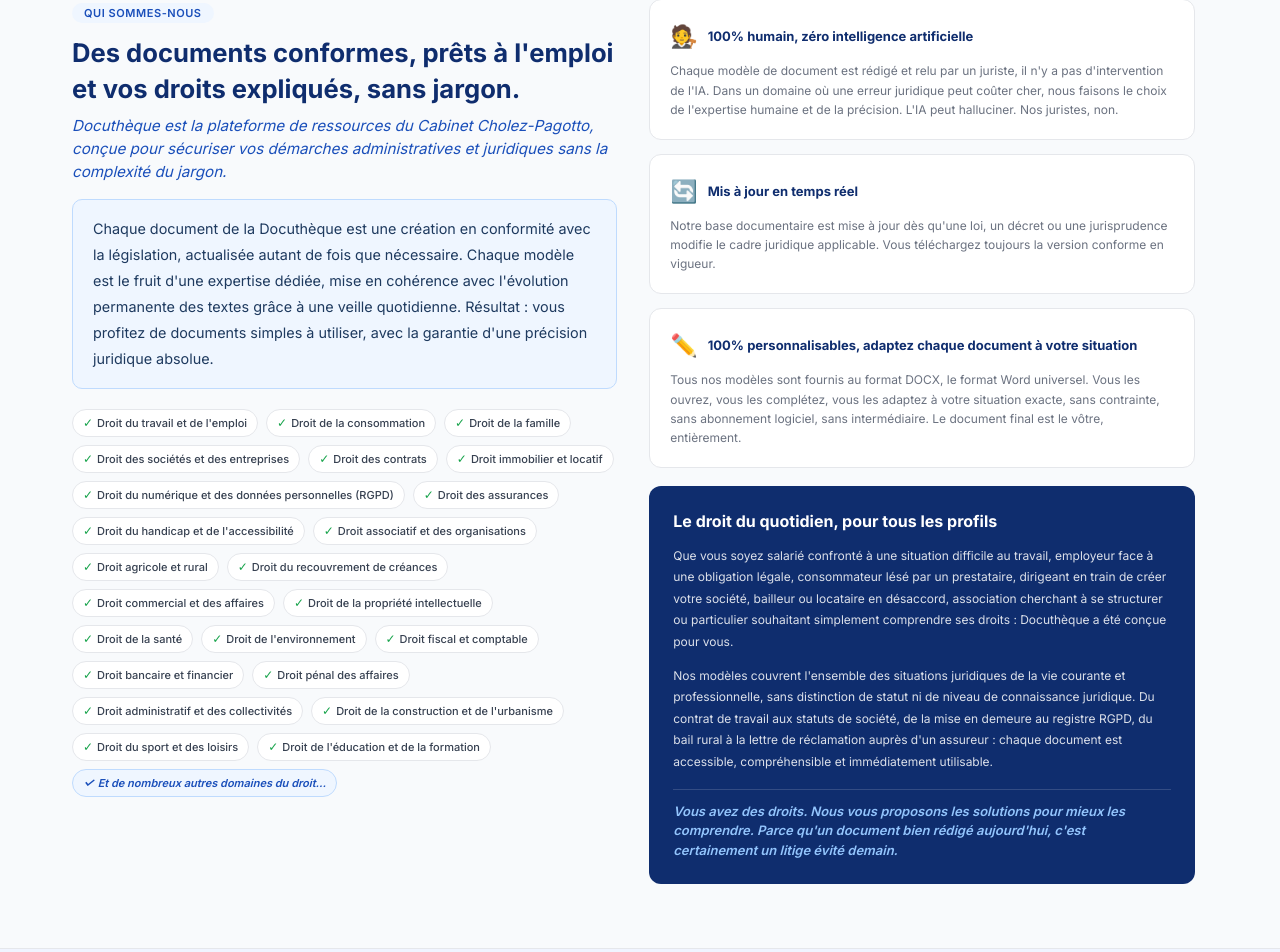
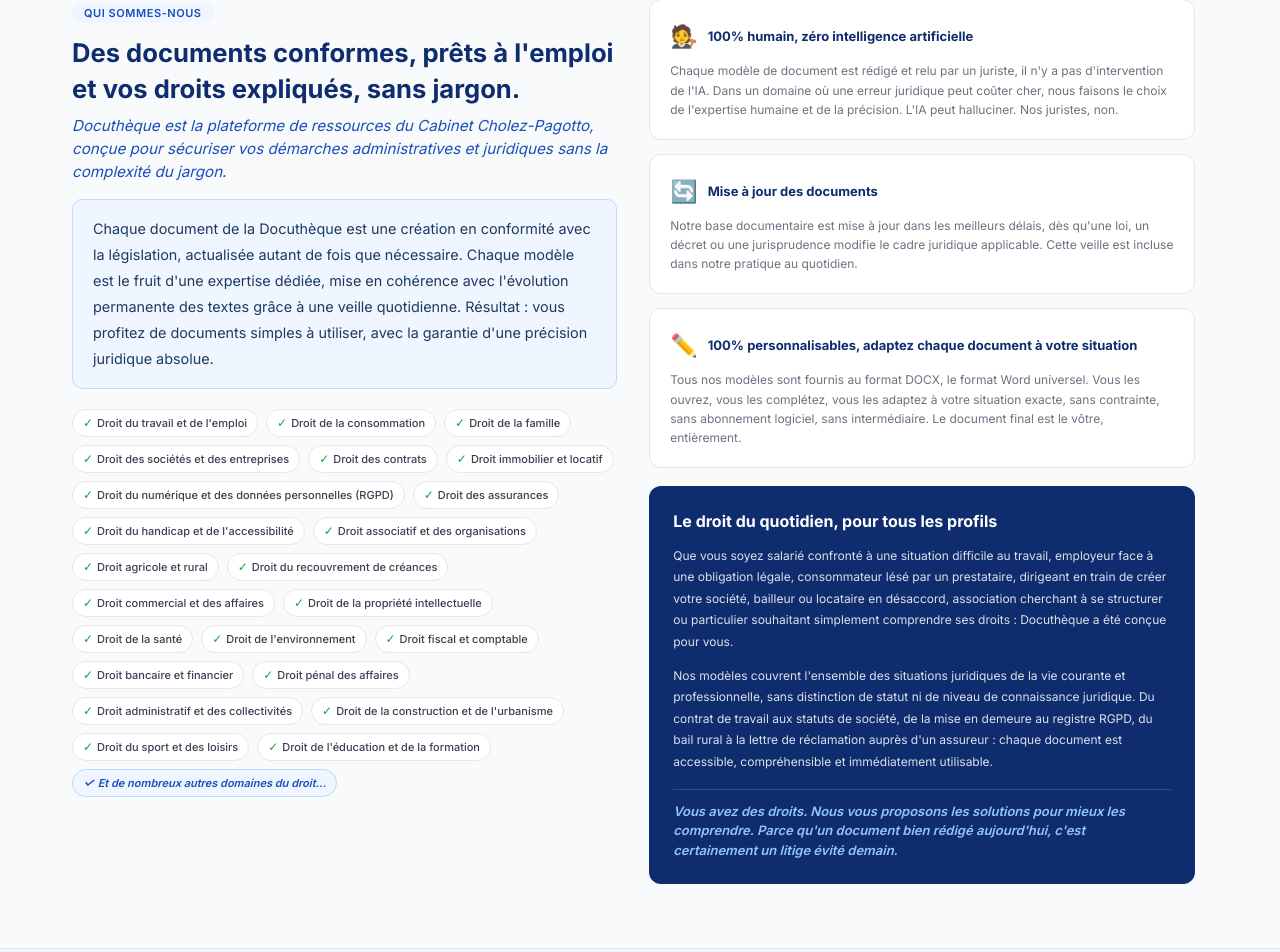
Before and after one commit to SYPA-ASSO/docutheque-next, a Next.js app: page / in a window 1280 px wide. Shown: the part 1176-2128 px from the top of the page. Built offline with nearby package versions, Linux system fonts and the light colour scheme.

Commit message:
About mise a jour des documents

```diff
--- a/components/About.tsx
+++ b/components/About.tsx
@@ -20,7 +20,7 @@ export default function About() {
     'Droit bancaire et financier',
     'Droit pénal des affaires',
     'Droit administratif et des collectivités',
-    'Droit de la construction et de l\'urbanisme',
+    "Droit de la construction et de l'urbanisme",
     'Droit du sport et des loisirs',
     "Droit de l'éducation et de la formation",
   ]
@@ -71,10 +71,10 @@ export default function About() {
           <div style={{background: 'white', border: '1px solid #e5e7eb', borderRadius: '12px', padding: '1.25rem'}}>
             <div style={{display: 'flex', alignItems: 'center', gap: '10px', marginBottom: '8px'}}>
               <span style={{fontSize: '22px'}}>🔄</span>
-              <strong style={{color: '#0f2d6e', fontSize: '13px'}}>Mis à jour en temps réel</strong>
+              <strong style={{color: '#0f2d6e', fontSize: '13px'}}>Mise à jour des documents</strong>
             </div>
             <p style={{color: '#6b7280', fontSize: '12px', lineHeight: '1.6'}}>
-              Notre base documentaire est mise à jour dès qu'une loi, un décret ou une jurisprudence modifie le cadre juridique applicable. Vous téléchargez toujours la version conforme en vigueur.
+              Notre base documentaire est mise à jour dans les meilleurs délais, dès qu'une loi, un décret ou une jurisprudence modifie le cadre juridique applicable. Cette veille est incluse dans notre pratique au quotidien.
             </p>
           </div>
           <div style={{background: 'white', border: '1px solid #e5e7eb', borderRadius: '12px', padding: '1.25rem'}}>
```
